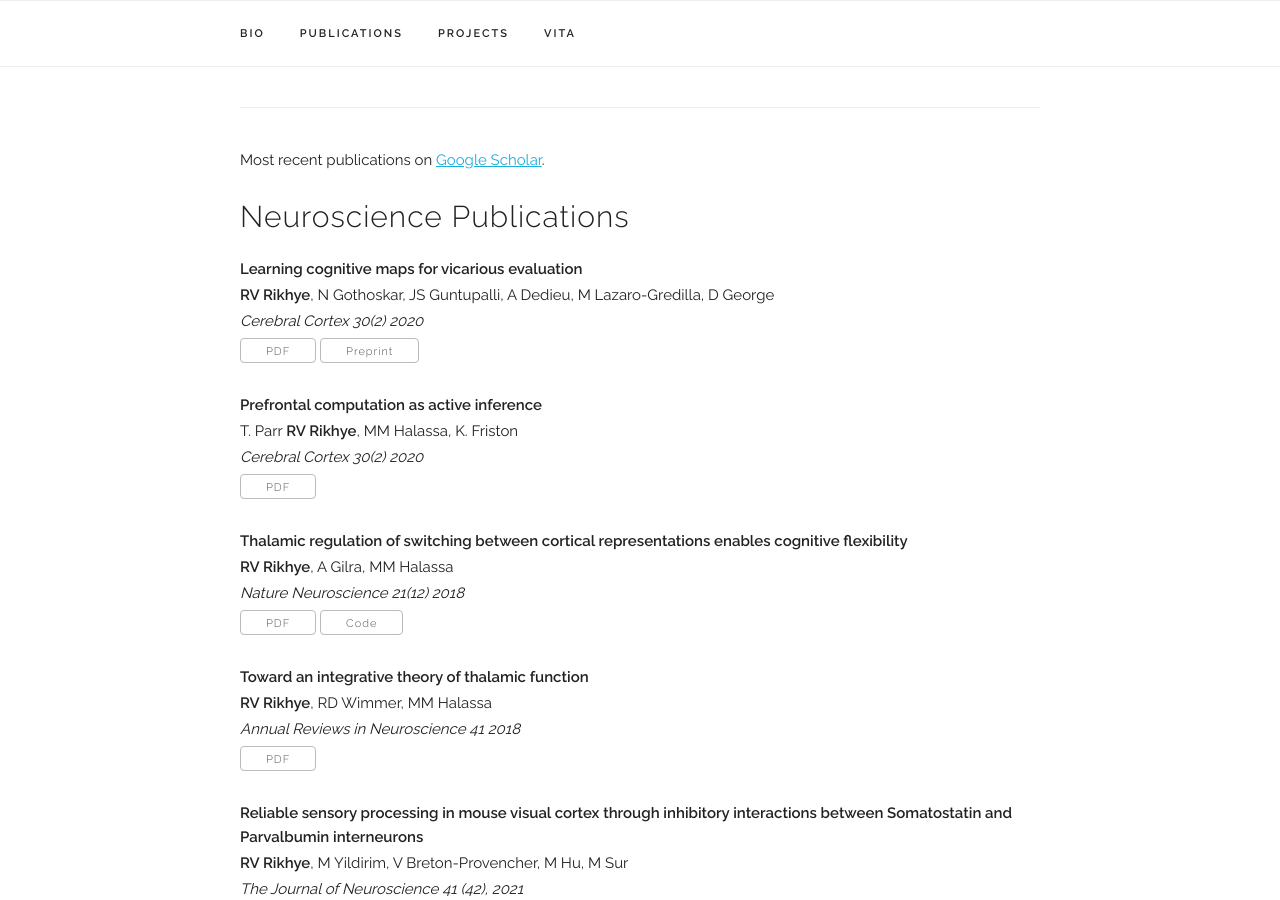
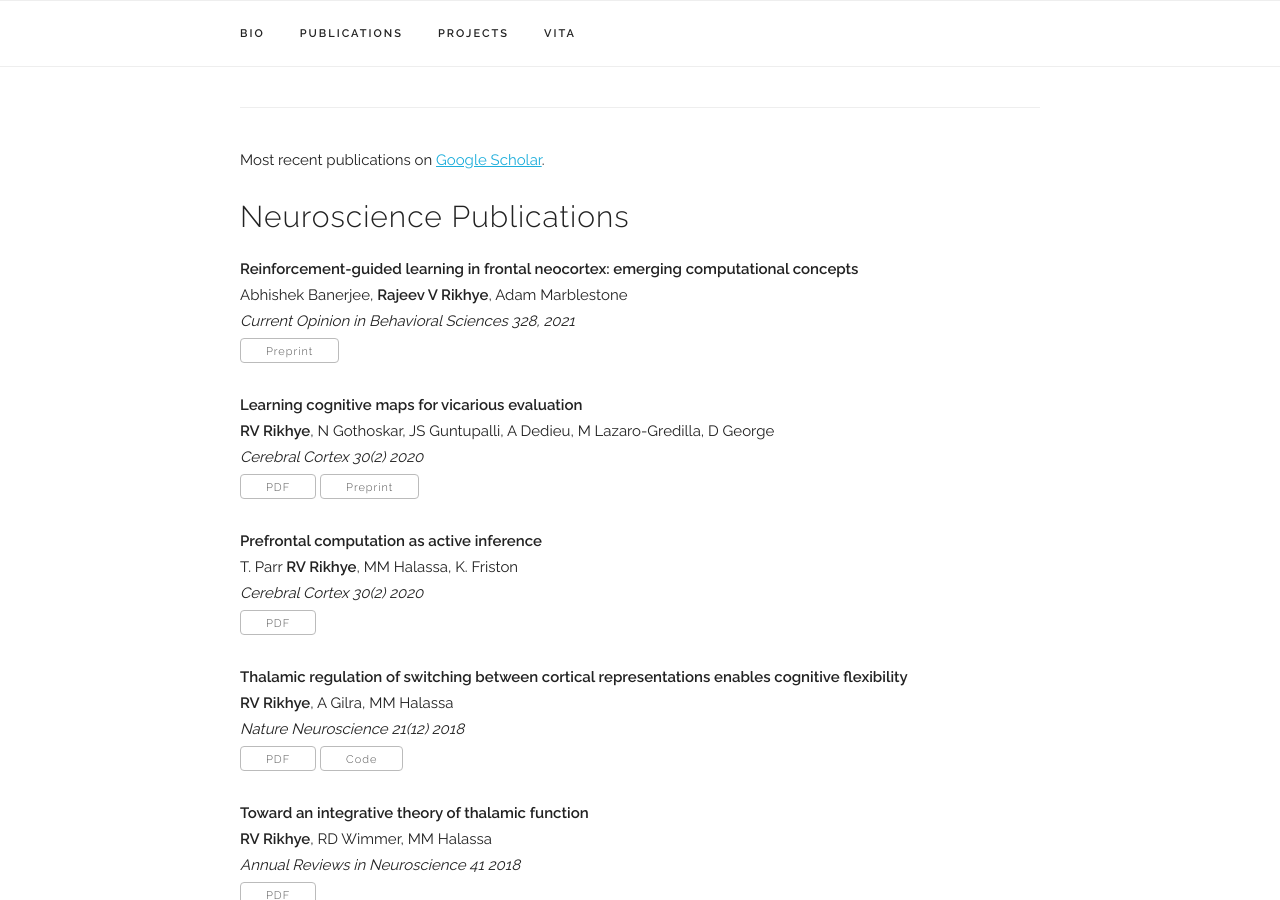
Before and after one commit to rvrikhye/rvrikhye.github.io, a Jekyll site: the page built from index.html, in a window 1280 px wide and 900 px high, scrolled down 855 px. Built offline with Jekyll 4.4.1, drawn with Linux system fonts in a browser that asks for light colours; some web fonts are replaced.

Commit message:
Update publications.yaml

```diff
--- a/_data/publications.yaml
+++ b/_data/publications.yaml
@@ -1,4 +1,10 @@
 papers:
+
+  - title: "Reinforcement-guided learning in frontal neocortex: emerging computational concepts"
+    authors: "Abhishek Banerjee, <b>Rajeev V Rikhye</b>, Adam Marblestone"
+    venue: "Current Opinion in Behavioral Sciences 328, 2021"
+    preprint: "https://drive.google.com/file/d/1wtkIrq15Vx8ml9HTuXPlAz_wwnHfXhk8/view"
+    selected: y
 
   - title: "Learning cognitive maps for vicarious evaluation"
     authors: "<b>RV Rikhye</b>, N Gothoskar, JS Guntupalli, A Dedieu, M Lazaro-Gredilla, D George"
```
